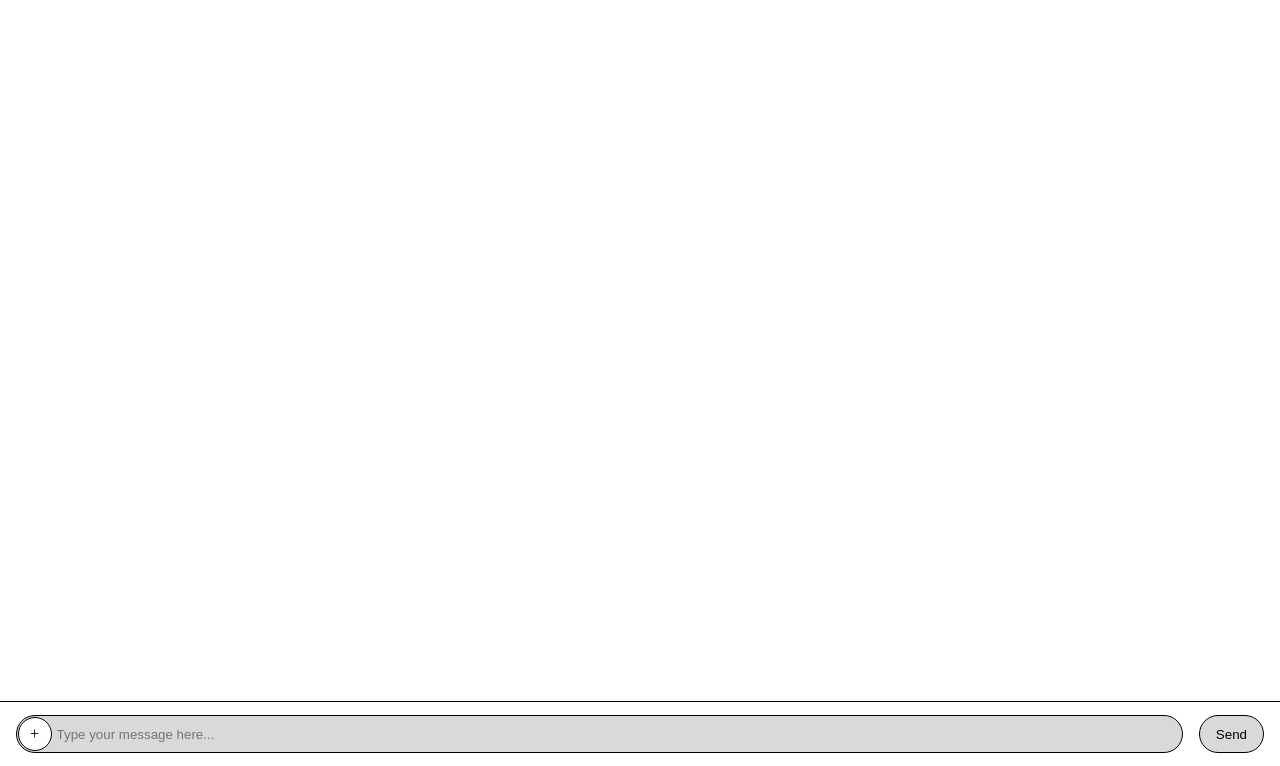
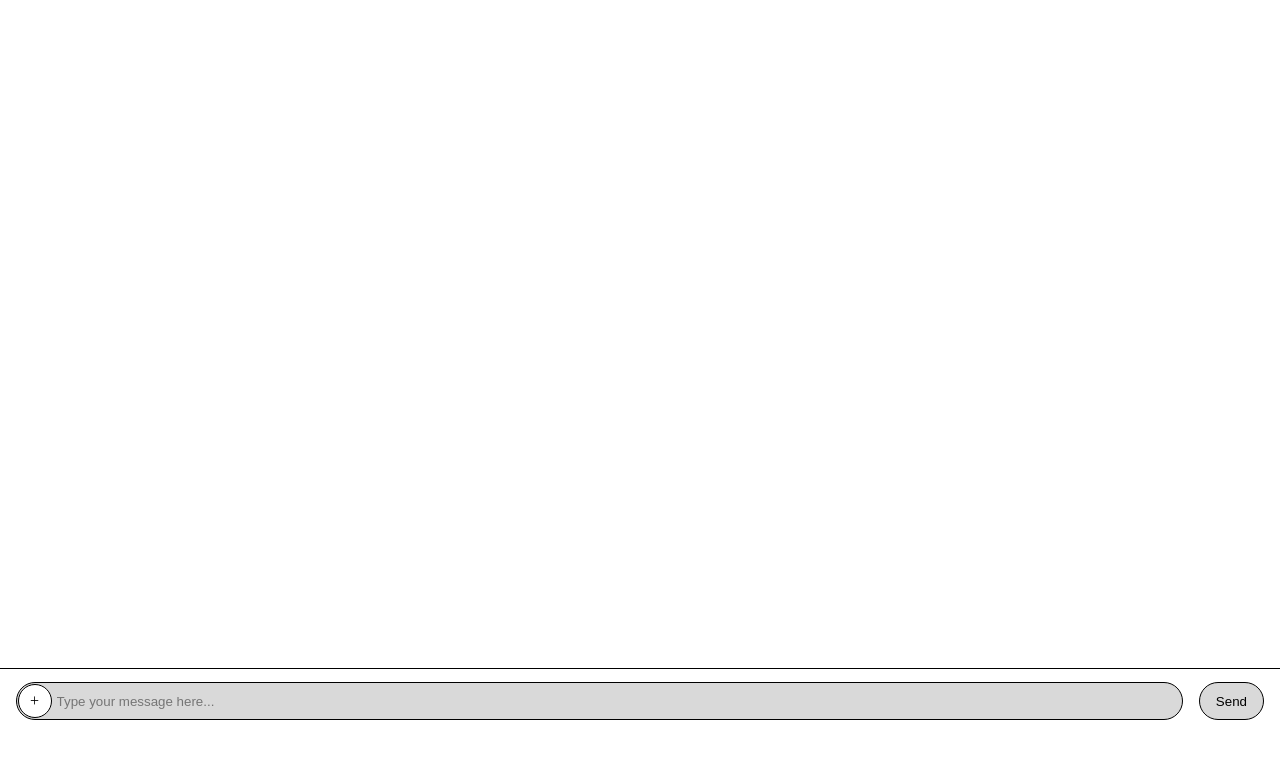
Before and after one commit to cse110-sp23-group3/cse110-sp23-group3, a website: page source/index.html in a window 1280 px wide. Shown: the part 67-833 px from the top of the page. After the commit the page ends 800 px from the top, so only its background shows below. Drawn offline with Linux system fonts and the light colour scheme.

Commit message:
Fix float height problem #20
Remove 2 rem + 1px (padding and border) of the `main`'s height

```diff
--- a/source/assets/styles/index.css
+++ b/source/assets/styles/index.css
@@ -1,7 +1,7 @@
 main {
     display: flex;
     flex-direction: column;
-    height: calc(100vh - var(--header-height) - var(--footer-height));
+    height: calc(100vh - var(--header-height) - var(--footer-height) - 2rem - 1px);
     padding: 1rem;
 }
 
```
